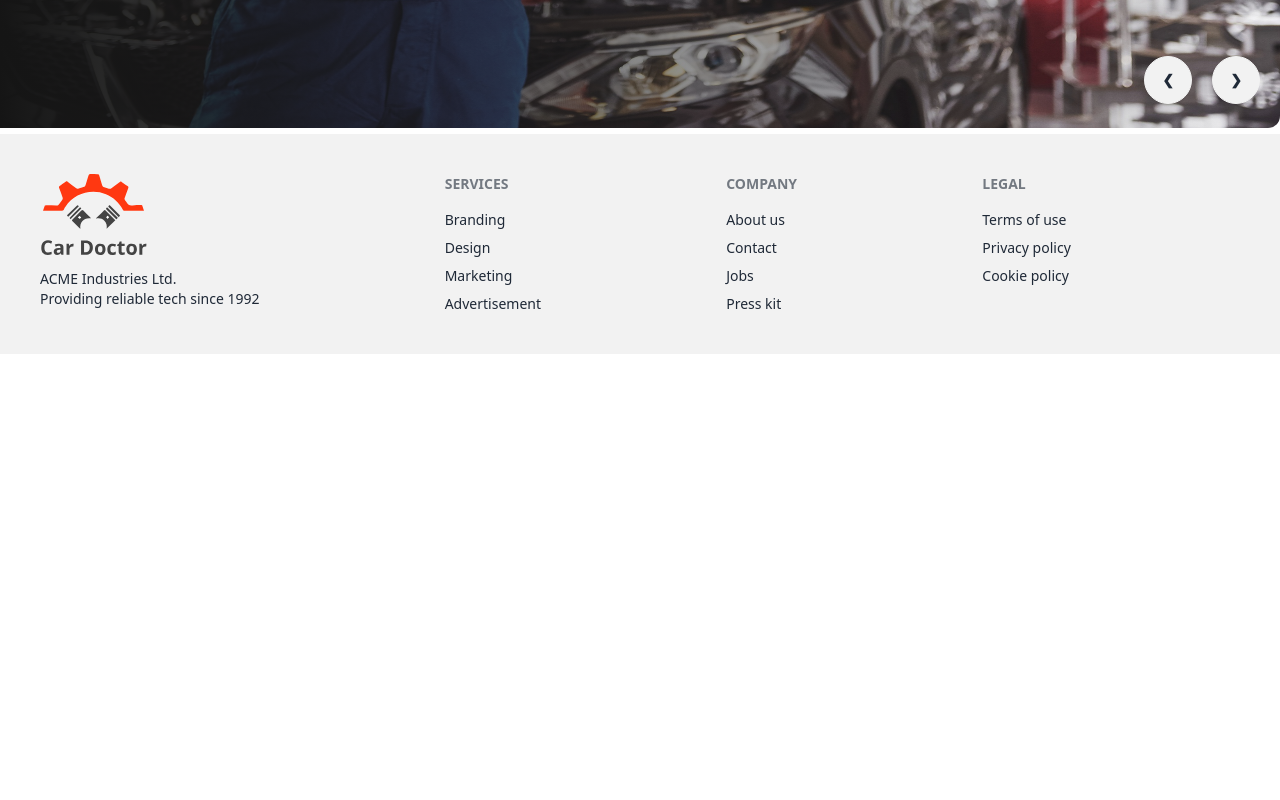
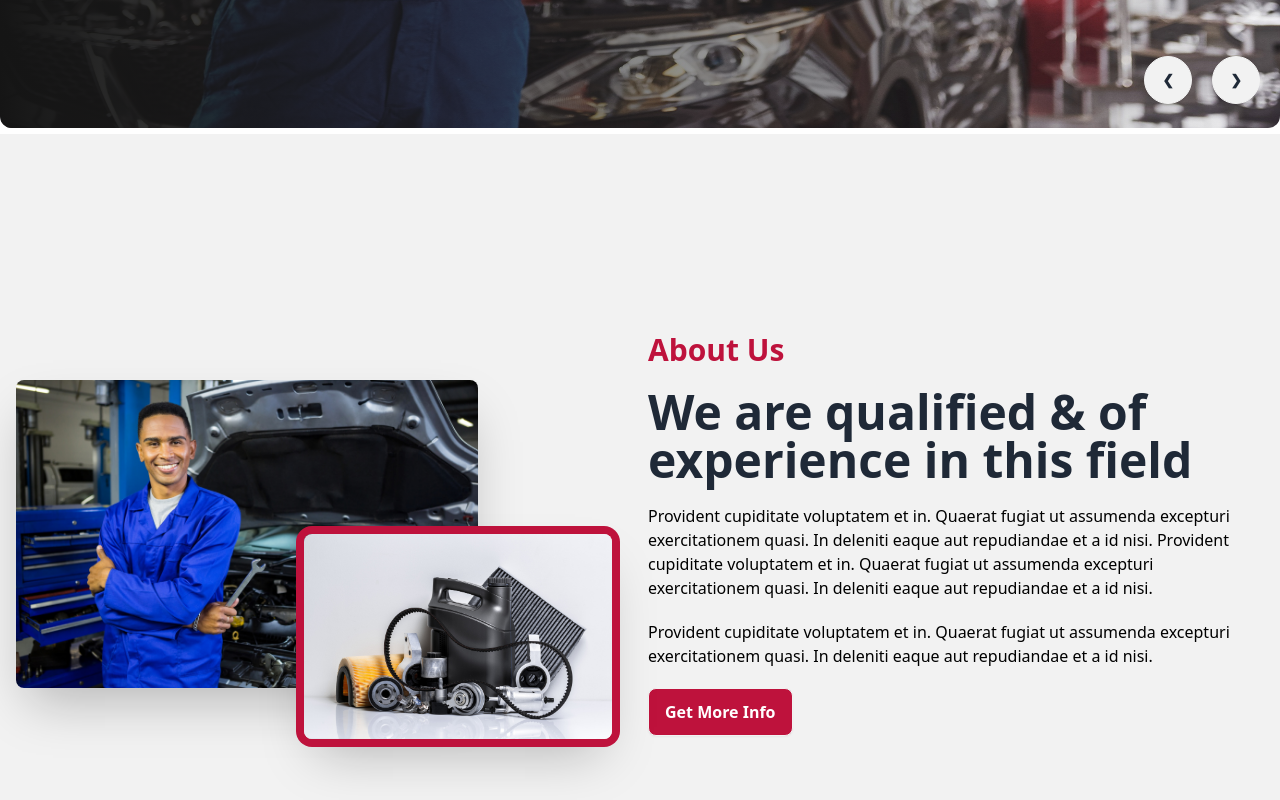
Before and after one commit to baized1245/Mern-Car-Service-Center, a React (Vite) app in the folder clint/: page / in a window 1280 px wide. Shown: the part 600-1400 px from the top of the page. Before the commit the page ends 954 px from the top, so only its background shows below. Built offline with nearby package versions, Linux system fonts and the light colour scheme.

Commit message:
Create About Section With Image Relative Position

```diff
--- /dev/null
+++ b/clint/src/pages/Home/About/About.jsx
@@ -0,0 +1,45 @@
+import React from 'react'
+import person from '../../../assets/images/about_us/person.jpg'
+import parts from '../../../assets/images/about_us/parts.jpg'
+
+const About = () => {
+  return (
+    <div className="hero min-h-screen bg-base-200">
+      <div className="hero-content flex-col lg:flex-row">
+        <div className="lg:w-1/2 relative">
+          <img
+            src={person}
+            className="w-3/4 rounded-lg shadow-2xl transform hover:scale-105 transition-all duration-300 ease-in"
+          />
+          <img
+            src={parts}
+            className="w-1/2 absolute right-5 top-1/2 rounded-lg ring-8 ring-rose-700 shadow-2xl transform hover:scale-110 transition-all duration-300 ease-in"
+          />
+        </div>
+        <div className="lg:w-1/2 space-y-5">
+          <h3 className="text-3xl text-rose-700 font-bold">About Us</h3>
+          <h1 className="text-5xl font-bold">
+            We are qualified & of experience in this field
+          </h1>
+          <p className="text-black text-base">
+            Provident cupiditate voluptatem et in. Quaerat fugiat ut assumenda
+            excepturi exercitationem quasi. In deleniti eaque aut repudiandae et
+            a id nisi. Provident cupiditate voluptatem et in. Quaerat fugiat ut
+            assumenda excepturi exercitationem quasi. In deleniti eaque aut
+            repudiandae et a id nisi.
+          </p>
+          <p className="text-black text-base">
+            Provident cupiditate voluptatem et in. Quaerat fugiat ut assumenda
+            excepturi exercitationem quasi. In deleniti eaque aut repudiandae et
+            a id nisi.
+          </p>
+          <button className="btn bg-rose-700 text-white text-base">
+            Get More Info
+          </button>
+        </div>
+      </div>
+    </div>
+  )
+}
+
+export default About
--- a/clint/src/pages/Home/Banner/Banner.jsx
+++ b/clint/src/pages/Home/Banner/Banner.jsx
@@ -12,7 +12,7 @@ const Banner = () => {
       <div id="slide1" className="carousel-item relative w-full">
         <img src={img1} className="w-full rounded-xl" />
 
-        <div className="absolute flex items-center h-full left-0 top-0 bg-gradient-to-r from-[#151515] to-[rgba(21, 21, 21, 0)]">
+        <div className="absolute rounded-xl flex items-center h-full left-0 top-0 bg-gradient-to-r from-[#151515] to-[rgba(21, 21, 21, 0)]">
           <div className="text-white font-bold space-y-7 pl-12 w-1/2">
             <h2 className="text-6xl">Affortable Price For Car service</h2>
             <p className="text-lg">
@@ -41,7 +41,7 @@ const Banner = () => {
       <div id="slide2" className="carousel-item relative w-full">
         <img src={img2} className="w-full rounded-xl" />
 
-        <div className="absolute flex items-center h-full left-0 top-0 bg-gradient-to-r from-[#151515] to-[rgba(21, 21, 21, 0)]">
+        <div className="absolute rounded-xl flex items-center h-full left-0 top-0 bg-gradient-to-r from-[#151515] to-[rgba(21, 21, 21, 0)]">
           <div className="text-white font-bold space-y-7 pl-12 w-1/2">
             <h2 className="text-6xl">Affortable Price For Car service</h2>
             <p className="text-lg">
@@ -70,7 +70,7 @@ const Banner = () => {
       <div id="slide3" className="carousel-item relative w-full">
         <img src={img3} className="w-full rounded-xl" />
 
-        <div className="absolute flex items-center h-full left-0 top-0 bg-gradient-to-r from-[#151515] to-[rgba(21, 21, 21, 0)]">
+        <div className="absolute rounded-xl flex items-center h-full left-0 top-0 bg-gradient-to-r from-[#151515] to-[rgba(21, 21, 21, 0)]">
           <div className="text-white font-bold space-y-7 pl-12 w-1/2">
             <h2 className="text-6xl">Affortable Price For Car service</h2>
             <p className="text-lg">
@@ -99,7 +99,7 @@ const Banner = () => {
       <div id="slide4" className="carousel-item relative w-full">
         <img src={img4} className="w-full rounded-xl" />
 
-        <div className="absolute flex items-center h-full left-0 top-0 bg-gradient-to-r from-[#151515] to-[rgba(21, 21, 21, 0)]">
+        <div className="absolute rounded-xl flex items-center h-full left-0 top-0 bg-gradient-to-r from-[#151515] to-[rgba(21, 21, 21, 0)]">
           <div className="text-white font-bold space-y-7 pl-12 w-1/2">
             <h2 className="text-6xl">Affortable Price For Car service</h2>
             <p className="text-lg">
@@ -128,7 +128,7 @@ const Banner = () => {
       <div id="slide5" className="carousel-item relative w-full">
         <img src={img5} className="w-full rounded-xl" />
 
-        <div className="absolute flex items-center h-full left-0 top-0 bg-gradient-to-r from-[#151515] to-[rgba(21, 21, 21, 0)]">
+        <div className="absolute rounded-xl flex items-center h-full left-0 top-0 bg-gradient-to-r from-[#151515] to-[rgba(21, 21, 21, 0)]">
           <div className="text-white font-bold space-y-7 pl-12 w-1/2">
             <h2 className="text-6xl">Affortable Price For Car service</h2>
             <p className="text-lg">
@@ -157,7 +157,7 @@ const Banner = () => {
       <div id="slide6" className="carousel-item relative w-full">
         <img src={img6} className="w-full rounded-xl" />
 
-        <div className="absolute flex items-center h-full left-0 top-0 bg-gradient-to-r from-[#151515] to-[rgba(21, 21, 21, 0)]">
+        <div className="absolute rounded-xl flex items-center h-full left-0 top-0 bg-gradient-to-r from-[#151515] to-[rgba(21, 21, 21, 0)]">
           <div className="text-white font-bold space-y-7 pl-12 w-1/2">
             <h2 className="text-6xl">Affortable Price For Car service</h2>
             <p className="text-lg">
@@ -183,62 +183,6 @@ const Banner = () => {
           </a>
         </div>
       </div>
-
-      {/* <div id="slide2" className="carousel-item relative w-full">
-        <img src={img2} className="w-full" />
-        <div className="absolute flex justify-end transform -translate-y-1/2 left-5 right-5 bottom-0">
-          <a href="#slide1" className="btn btn-circle mr-5">
-            ❮
-          </a>
-          <a href="#slide3" className="btn btn-circle">
-            ❯
-          </a>
-        </div>
-      </div>
-      <div id="slide3" className="carousel-item relative w-full">
-        <img src={img3} className="w-full" />
-        <div className="absolute flex justify-end transform -translate-y-1/2 left-5 right-5 bottom-0">
-          <a href="#slide2" className="btn btn-circle mr-5">
-            ❮
-          </a>
-          <a href="#slide4" className="btn btn-circle">
-            ❯
-          </a>
-        </div>
-      </div>
-      <div id="slide4" className="carousel-item relative w-full">
-        <img src={img4} className="w-full" />
-        <div className="absolute flex justify-end transform -translate-y-1/2 left-5 right-5 bottom-0">
-          <a href="#slide3" className="btn btn-circle mr-5">
-            ❮
-          </a>
-          <a href="#slide5" className="btn btn-circle">
-            ❯
-          </a>
-        </div>
-      </div>
-      <div id="slide5" className="carousel-item relative w-full">
-        <img src={img5} className="w-full" />
-        <div className="absolute flex justify-end transform -translate-y-1/2 left-5 right-5 bottom-0">
-          <a href="#slide4" className="btn btn-circle mr-5">
-            ❮
-          </a>
-          <a href="#slide6" className="btn btn-circle">
-            ❯
-          </a>
-        </div>
-      </div>
-      <div id="slide6" className="carousel-item relative w-full">
-        <img src={img6} className="w-full" />
-        <div className="absolute flex justify-end transform -translate-y-1/2 left-5 right-5 bottom-5">
-          <a href="#slide5" className="btn btn-circle mr-5">
-            ❮
-          </a>
-          <a href="#slide1" className="btn btn-circle">
-            ❯
-          </a>
-        </div>
-      </div> */}
     </div>
   )
 }
--- a/clint/src/pages/Home/Home/Home.jsx
+++ b/clint/src/pages/Home/Home/Home.jsx
@@ -1,10 +1,12 @@
 import React from 'react'
 import Banner from '../Banner/Banner'
+import About from '../About/About'
 
 const Home = () => {
   return (
     <div className="">
       <Banner />
+      <About />
     </div>
   )
 }
```
